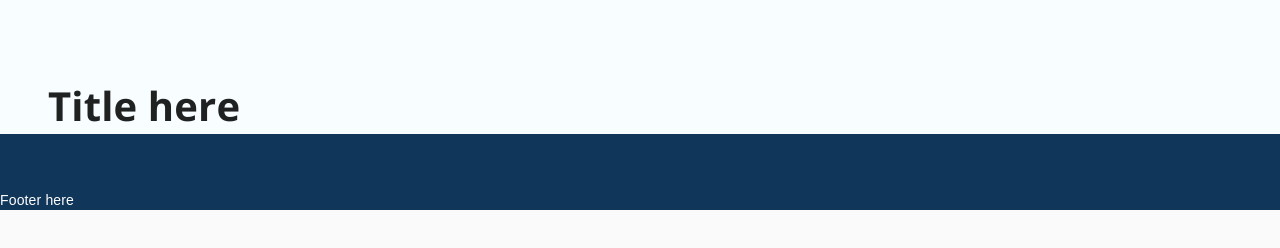
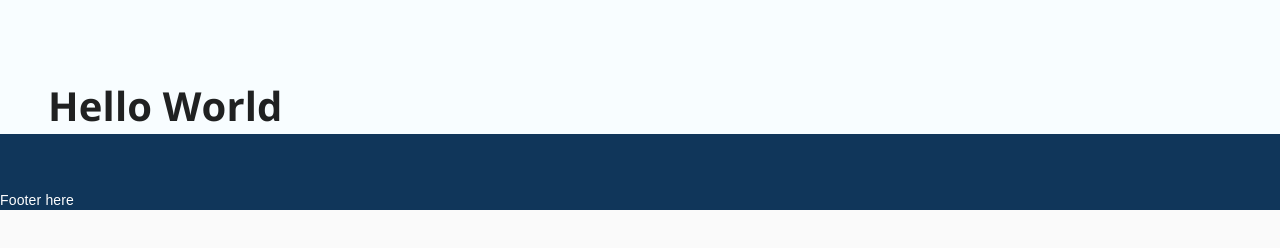
Before and after one commit to Rirg/gatsby-starter, a Gatsby site: page / in a window 1280 px wide. Built offline with nearby package versions, Linux system fonts and the light colour scheme; Gatsby itself is replaced by a stand-in of ours.

Commit message:
change index text

```diff
--- a/src/pages/index.js
+++ b/src/pages/index.js
@@ -52,7 +52,7 @@ const Index = ({ data }) => {
   return (
     <Layout seo={{ title: "Page Title" }}>
       <Container>
-        <h1>Title here</h1>
+        <h1>Hello World</h1>
       </Container>
     </Layout>
   )
```
